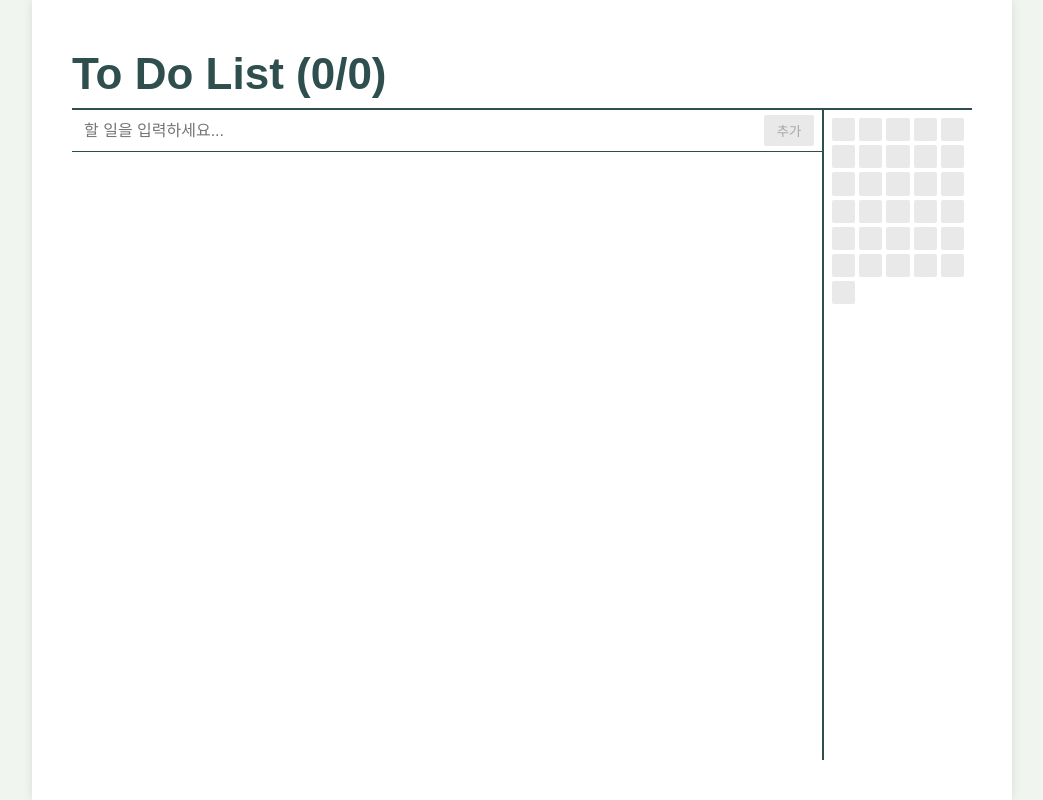
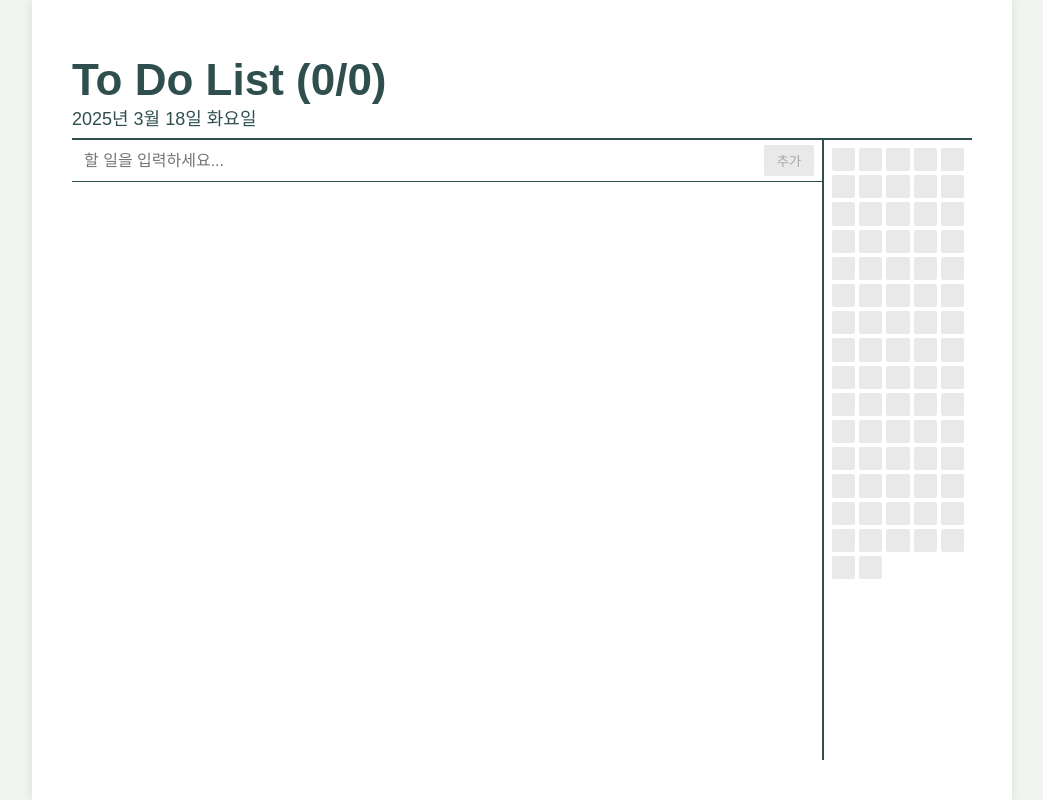
Before and after one commit to CEOS-Developers/react-todo-21th, a React (Vite) app: page / in a window 1280 px wide. Shown: the whole page, without its empty margins (118-1161 px from the left). Built offline with nearby package versions, Linux system fonts and the light colour scheme.

Commit message:
feat: grass 렌더링에 필요한 calendar 구현

```diff
--- a/src/components/Grass/index.tsx
+++ b/src/components/Grass/index.tsx
@@ -1,14 +1,14 @@
+import { createGrassCalendar } from '../../utils/createGrassCalendar';
 import { GrassItem, GrassLayout, GrassWrapper } from './style';
 
 export default function Grass() {
+	const calendar = createGrassCalendar();
+
 	return (
 		<GrassWrapper>
 			<GrassLayout>
-				{[
-					0, 1, 2, 3, 4, 5, 6, 7, 8, 9, 10, 11, 12, 13, 14, 15, 16, 17, 18, 119, 20, 21, 22, 23, 24, 25, 26, 27, 28, 29,
-					30,
-				].map((i) => (
-					<GrassItem key={i} />
+				{calendar.map((date) => (
+					<GrassItem title={date} key={date} />
 				))}
 			</GrassLayout>
 		</GrassWrapper>
--- a/src/pages/Home/index.tsx
+++ b/src/pages/Home/index.tsx
@@ -1,8 +1,9 @@
 import { ChangeEvent, useState } from 'react';
 import TodoItem from '../../components/TodoItem';
-import { Button, Header, Title, TodoContainer, TodoInput, TodoInputBox, TodoList, TodoWrapper } from './style';
+import { Button, Date, Header, Title, TodoContainer, TodoInput, TodoInputBox, TodoList, TodoWrapper } from './style';
 import { TodoDto } from './dto';
 import Grass from '../../components/Grass';
+import { formattedDate } from '../../utils/formattedDate';
 
 export default function Home() {
 	const [allTodos, setAllTodos] = useState<TodoDto[]>([]);
@@ -55,6 +56,7 @@ export default function Home() {
 		<TodoWrapper>
 			<Header>
 				<Title>To Do List {doneTodoRatio}</Title>
+				<Date>{formattedDate}</Date>
 			</Header>
 
 			<TodoContainer>
--- a/src/pages/Home/style.tsx
+++ b/src/pages/Home/style.tsx
@@ -33,8 +33,13 @@ export const Title = styled.h1`
 	font-weight: 700;
 
 	margin-right: auto;
-	margin-block: 2px;
+	margin-block: 8px;
 	color: darkslategrey;
+`;
+
+export const Date = styled.div`
+	color: darkslategrey;
+	font-size: large;
 `;
 
 export const TodoContainer = styled.div`
--- /dev/null
+++ b/src/utils/createGrassCalendar.ts
@@ -0,0 +1,32 @@
+import { options } from './formattedDate';
+
+// 두 달 전 1일부터 오늘까지의 날짜를 담은 배열 생성
+export const createGrassCalendar = () => {
+	const twoMonthAgo = new Date();
+	twoMonthAgo.setMonth(twoMonthAgo.getMonth() - 1);
+	twoMonthAgo.setDate(0);
+
+	const aMonthAgo = new Date();
+	aMonthAgo.setDate(0);
+
+	const today = new Date();
+
+	const calendar = [
+		...createMonthlyCalendar(twoMonthAgo),
+		...createMonthlyCalendar(aMonthAgo),
+		...createMonthlyCalendar(today),
+	];
+
+	return calendar;
+};
+
+// 한 달 치 날짜를 담은 배열 생성
+export const createMonthlyCalendar = (date: Date) => {
+	const year = date.getFullYear();
+	const month = date.getMonth();
+	const numberOfDays = date.getMonth() === new Date().getMonth() ? new Date().getDate() : date.getDate();
+
+	return new Array(numberOfDays)
+		.fill(null)
+		.map((_, i) => new Date(year, month, i + 1).toLocaleDateString('ko-KR', options));
+};
--- /dev/null
+++ b/src/utils/formattedDate.ts
@@ -0,0 +1,11 @@
+const today = new Date();
+
+export const options: Intl.DateTimeFormatOptions = {
+	year: 'numeric',
+	month: 'long',
+	day: 'numeric',
+	weekday: 'long',
+};
+
+// header의 오늘 날짜
+export const formattedDate = today.toLocaleDateString('ko-KR', options);
```
